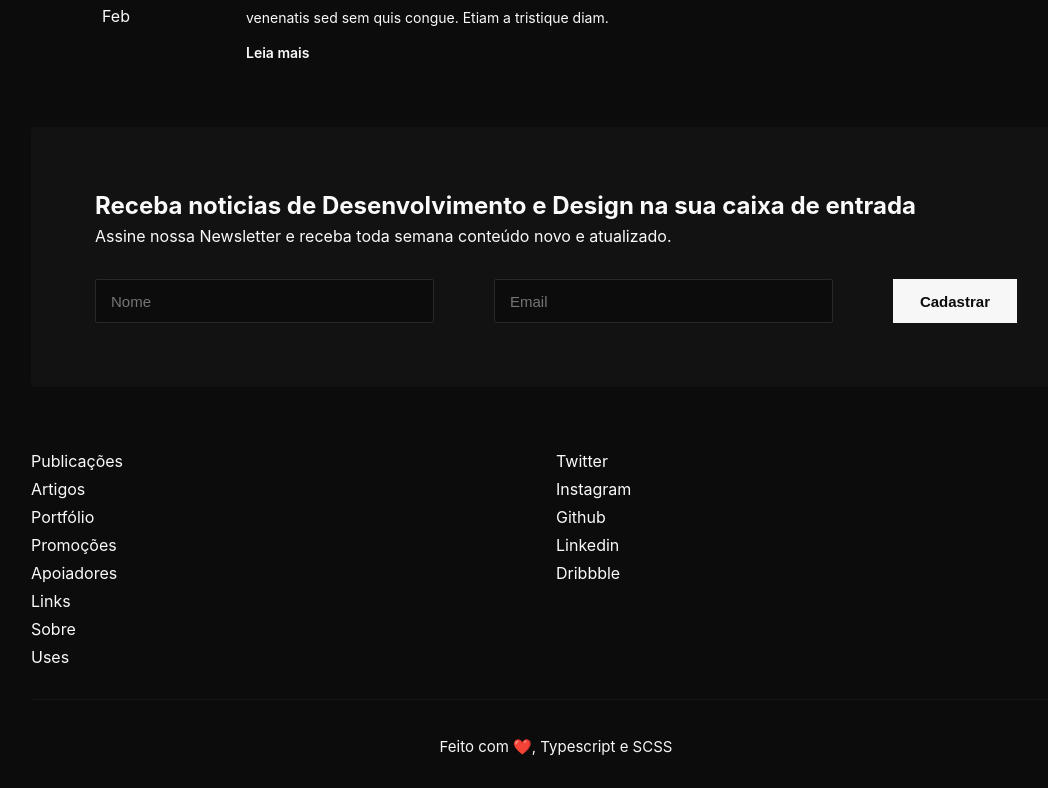
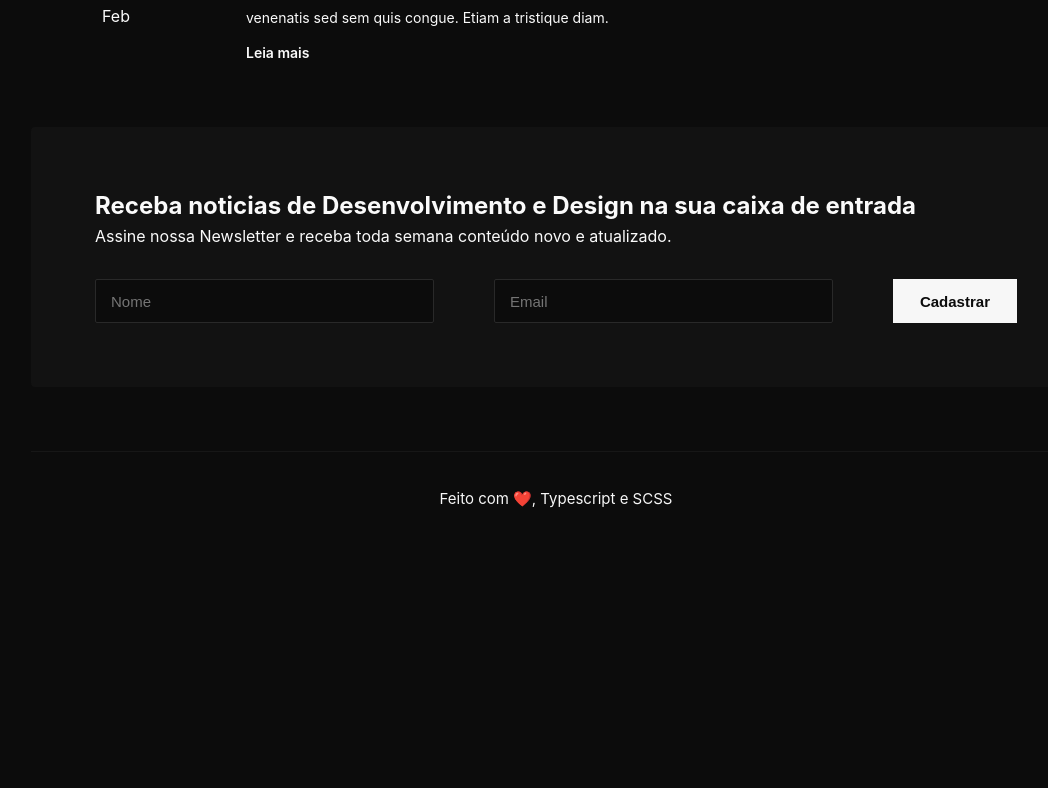
Before and after one commit to Rychillie/old-Rychillie.net, a Next.js app: page / in a window 1280 px wide. Shown: the part 736-1524 px from the top of the page, without its empty margins (84-1132 px from the left). After the commit the page ends 1276 px from the top, so only its background shows below. Built offline with nearby package versions, Linux system fonts and the light colour scheme.

Commit message:
ocultando Links em construção

```diff
--- a/src/components/footer/footer.tsx
+++ b/src/components/footer/footer.tsx
@@ -6,10 +6,10 @@ import Social from "./social";
 const Footer = (): JSX.Element => {
   return (
     <footer className={styles.container}>
-      <div className={styles.menuFooter}>
+      {/* <div className={styles.menuFooter}>
         <Pages />
         <Social />
-      </div>
+      </div> */}
       <p className={styles.aboutFooter}>Feito com ❤️, Typescript e SCSS</p>
     </footer>
   );
```
